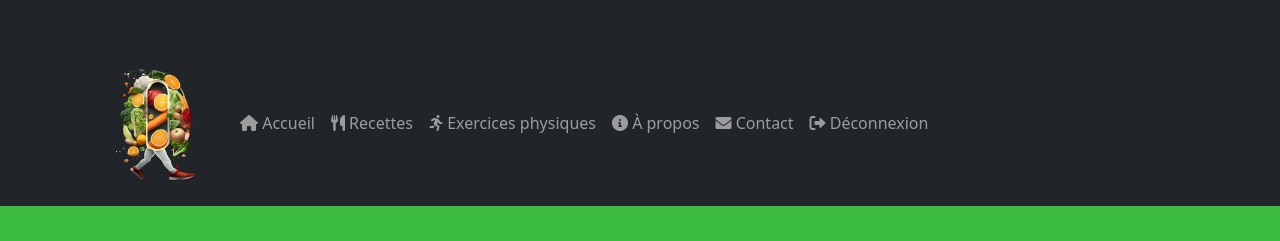
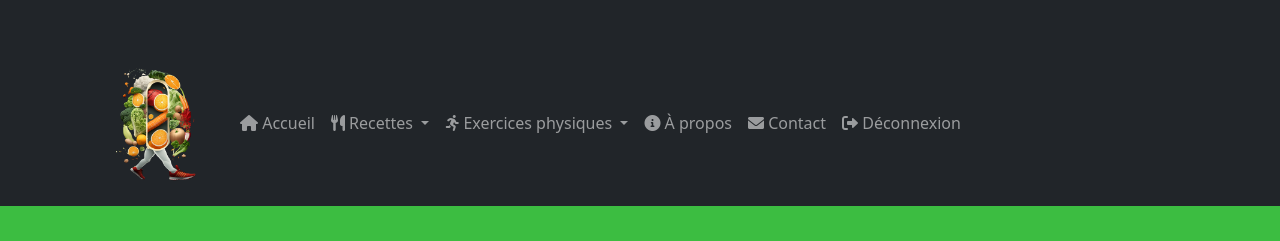
Before and after one commit to LeNoSkill/LeNoSkill.github.io, a PHP site: page /php/test.PHP in a window 1280 px wide. Shown: the top 241 px of the page. Run offline with PHP 8.4, Linux system fonts and the light colour scheme.

Commit message:
dropdownMenu

```diff
--- a/css/pageprincipale.css
+++ b/css/pageprincipale.css
@@ -8,7 +8,6 @@ body {
   }
 
   .jumbotron {
-    background-image: url('images/header.jpg');
     background-size: cover;
     color: black;
     text-align: center;
--- a/php/test.PHP
+++ b/php/test.PHP
@@ -22,11 +22,25 @@
             <li class="nav-item">
               <a class="nav-link" href="#"><i class="fas fa-home"></i> Accueil</a>
             </li>
-          <li class="nav-item">
-            <a class="nav-link" href="#"><i class="fas fa-utensils"></i> Recettes</a>
+            <li class="nav-item dropdown">
+              <a class="nav-link dropdown-toggle" href="#" id="navbarDropdown" role="button" data-bs-toggle="dropdown" aria-expanded="false">
+                <i class="fas fa-utensils"></i> Recettes
+              </a>
+              <ul class="dropdown-menu" aria-labelledby="navbarDropdown">
+                <li><a class="dropdown-item" href="#">Afficher</a></li>
+                <li><a class="dropdown-item" href="#">Ajouter</a></li>
+                <li><a class="dropdown-item" href="#">Modifier/Supprimer</a></li>
+              </ul>
             </li>
-          <li class="nav-item">
-             <a class="nav-link" href="#"><i class="fas fa-running"></i> Exercices physiques</a>
+            <li class="nav-item dropdown">
+              <a class="nav-link dropdown-toggle" href="#" id="navbarDropdown" role="button" data-bs-toggle="dropdown" aria-expanded="false">
+                <i class="fas fa-running"></i> Exercices physiques
+              </a>
+              <ul class="dropdown-menu" aria-labelledby="navbarDropdown">
+                <li><a class="dropdown-item" href="#">Afficher</a></li>
+                <li><a class="dropdown-item" href="#">Ajouter</a></li>
+                <li><a class="dropdown-item" href="#">Modifier/Supprimer</a></li>
+              </ul>
             </li>
             <li class="nav-item">
               <a class="nav-link" href="#apropos"><i class="fas fa-info-circle"></i> À propos</a>
```
Lines whose indentation alone changed are shown as unchanged.
